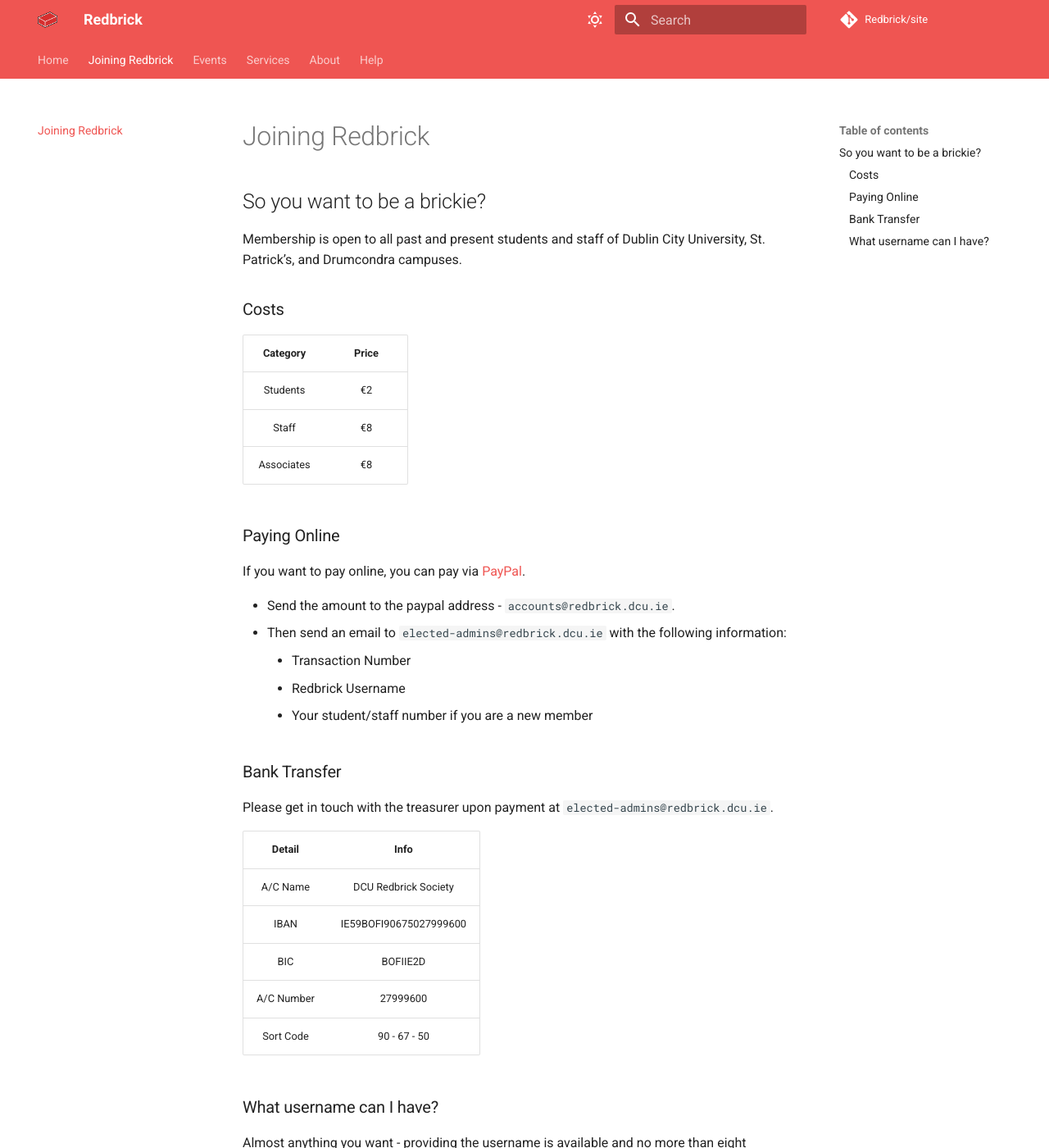
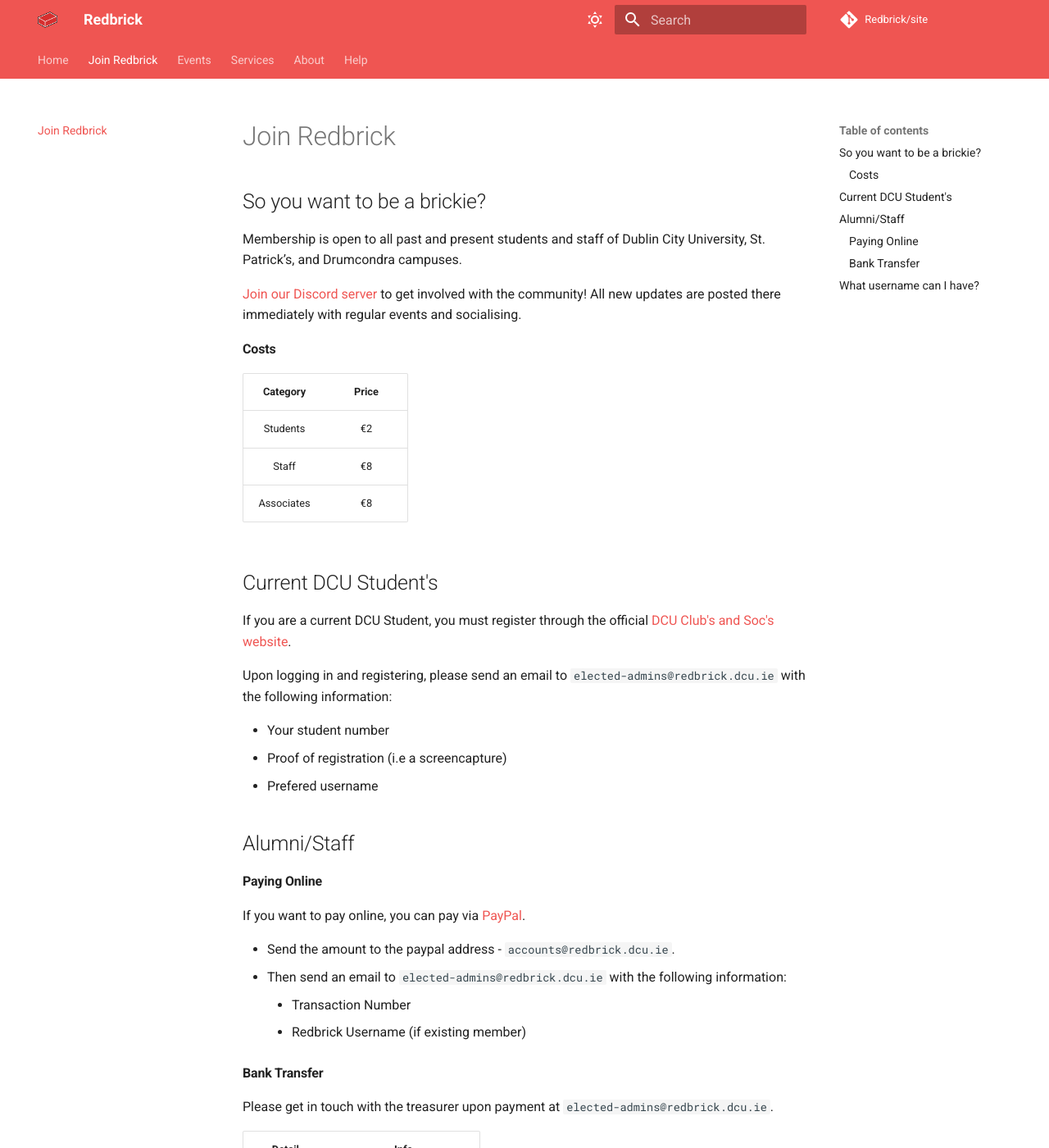
Before and after one commit to redbrick/site, an MkDocs documentation site: the page built from docs/join.md, in a window 1280 px wide and 1400 px high. Shown: the whole window at 82% size. Built offline with MkDocs 1.6.1 and Material for MkDocs 9.7.7, drawn with Linux system fonts in a browser that asks for light colours; comment, search, counter and statistics services are not loaded.

Commit message:
Update content

```diff
--- a/docs/join.md
+++ b/docs/join.md
@@ -1,40 +1,52 @@
-# Joining Redbrick
+# Join Redbrick
 
 ## So you want to be a brickie?
 
 Membership is open to all past and present students and staff of Dublin City University, St. Patrick’s, and Drumcondra campuses.
 
-### Costs
+[Join our Discord server](https://discord.com/invite/3aRU5BQ) to get involved with the community! All new updates are posted there immediately with regular events and socialising.
+
+#### Costs
 
 | Category    | Price       |
 | :---------: | :---------: |
-| Students    | €2  |
-| Staff       | €8 |
-| Associates  | €8 |
+| Students    | €2          |
+| Staff       | €8          |
+| Associates  | €8          |
 
+## Current DCU Student's
 
-### Paying Online
+If you are a current DCU Student, you must register through the official [DCU Club's and Soc's website](https://dcuclubsandsocs.ie/society/redbrick).
+
+Upon logging in and registering, please send an email to `elected-admins@redbrick.dcu.ie` with the following information:
+
+- Your student number
+- Proof of registration (i.e a screencapture)
+- Prefered username
+
+## Alumni/Staff
+
+#### Paying Online
 
 If you want to pay online, you can pay via [PayPal](https://www.paypal.com/ie/home).
 
 - Send the amount to the paypal address - `accounts@redbrick.dcu.ie`.
 - Then send an email to `elected-admins@redbrick.dcu.ie` with the following information:
     - Transaction Number
-    - Redbrick Username
-    - Your student/staff number if you are a new member
+    - Redbrick Username (if existing member)
 
-### Bank Transfer
+#### Bank Transfer
 
 Please get in touch with the treasurer upon payment at `elected-admins@redbrick.dcu.ie`.
 
-| Detail    | Info       |
-| :---------: | :---------: |
-| A/C Name    | DCU Redbrick Society  |
-| IBAN       | IE59BOFI90675027999600 |
-| BIC  | BOFIIE2D |
-| A/C Number  | 27999600 |
-| Sort Code  | 90 - 67 - 50 |
+| Detail      | Info                    |
+| :---------: | :---------------------: |
+| A/C Name    | DCU Redbrick Society    |
+| IBAN        | IE59BOFI90675027999600  |
+| BIC         | BOFIIE2D                |
+| A/C Number  | 27999600                |
+| Sort Code   | 90 - 67 - 50            |
 
-### What username can I have?
+## What username can I have?
 
 Almost anything you want - providing the username is available and no more than eight characters in length!
--- a/mkdocs.yml
+++ b/mkdocs.yml
@@ -42,6 +42,7 @@
 markdown_extensions:
   - toc:
       permalink: true
+  - attr_list
 
 
 nav:
```
Also changed, not shown: docs/index.md (+10 -2 lines), docs/assets/banner.jpg (added).
